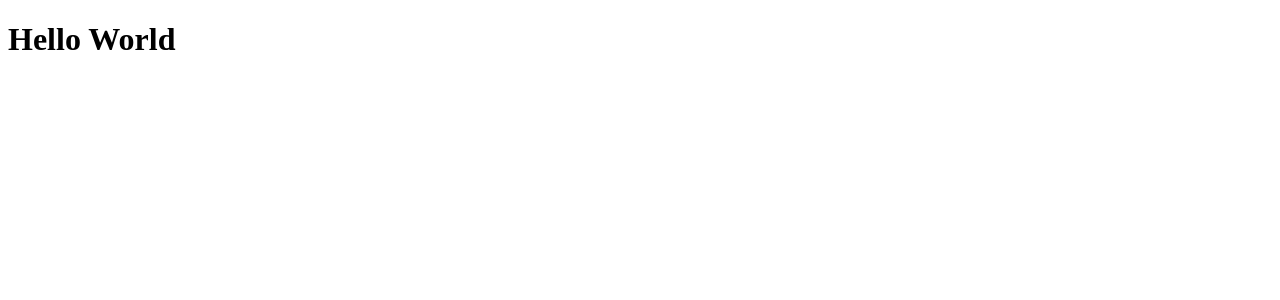
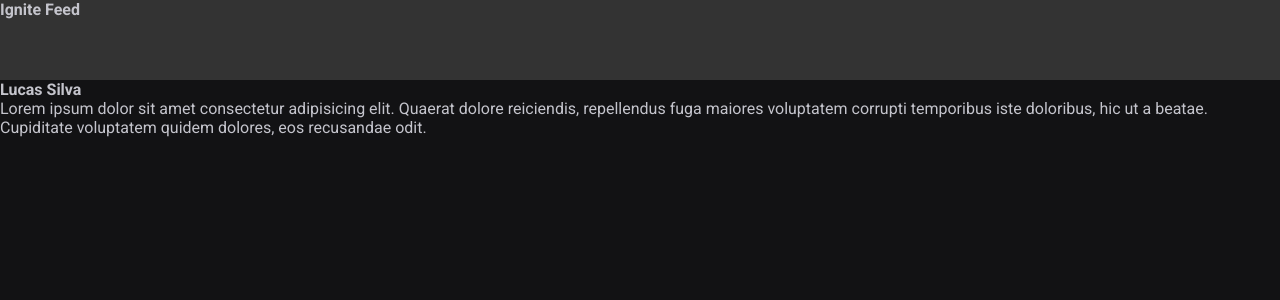
Before and after one commit to Lucas4994/Ignite-Feed, a React (Vite) app: page / in a window 1280 px wide. Shown: the top 300 px of the page. Built offline with nearby package versions, Linux system fonts and the light colour scheme.

Commit message:
Add global style

```diff
--- a/index.html
+++ b/index.html
@@ -1,13 +1,20 @@
 <!DOCTYPE html>
 <html lang="en">
+
 <head>
   <meta charset="UTF-8" />
+  <link rel="preconnect" href="https://fonts.googleapis.com">
+  <link rel="preconnect" href="https://fonts.gstatic.com" crossorigin>
+  <link href="https://fonts.googleapis.com/css2?family=Roboto:wght@400;700&display=swap" rel="stylesheet">
   <link rel="icon" type="image/svg+xml" href="/src/favicon.svg" />
   <meta name="viewport" content="width=device-width, initial-scale=1.0" />
+
   <title>Vite App</title>
 </head>
+
 <body>
   <div id="root"></div>
   <script type="module" src="/src/main.jsx"></script>
 </body>
+
 </html>
--- a/src/App.jsx
+++ b/src/App.jsx
@@ -1,7 +1,17 @@
-function App() {
+import { Header } from "./components/Header";
+import { Post } from "./Post";
+
+import './global.css';
+
+export function App() {
   return (
-    <h1>Hello World</h1>
+    <div>
+      <Header />
+
+      <Post
+        author="Lucas Silva"
+        content="Lorem ipsum dolor sit amet consectetur adipisicing elit. Quaerat dolore reiciendis, repellendus fuga maiores voluptatem corrupti temporibus iste doloribus, hic ut a beatae. Cupiditate voluptatem quidem dolores, eos recusandae odit."
+      />
+    </div>
   )
 }
-
-export default App
--- /dev/null
+++ b/src/Post.jsx
@@ -0,0 +1,9 @@
+export function Post (props) {
+    return (
+        <div>
+            <strong>{props.author}</strong>
+            <p>{props.content}</p>
+        </div>
+
+    )
+}
--- /dev/null
+++ b/src/components/Header.jsx
@@ -0,0 +1,10 @@
+import styles from './Header.module.css'
+
+export function Header() {
+    return (
+        <header className={styles.header}>
+            <strong>Ignite Feed</strong>
+        </header>
+
+    );
+}
--- /dev/null
+++ b/src/components/Header.module.css
@@ -0,0 +1,4 @@
+.header {
+    background: #333;
+    height: 80px;
+}
--- /dev/null
+++ b/src/global.css
@@ -0,0 +1,30 @@
+:root{
+    --white: #ffffff;
+    --gray-100: #e1e1e6;
+    --gray-300: #c4c4cc;
+    --gray-400: #8d8d99;
+    --gray-600: #323238;
+    --gray-700: #29292e;
+    --gray-800: #202024;
+    --gray-900: #121214;
+
+    --green-500: #00875f;
+}
+
+* {
+    margin: 0;
+    padding: 0;
+    box-sizing: border-box;
+}
+
+body{
+    background: var(--gray-900);
+    color: var(--gray-300);
+    -webkit-font-smoothing: antialiased;
+}
+
+body, input, textarea, button {
+    font-family:  'Roboto', sans-serif;
+    font-weight: 400;
+    font-size: 1rem;
+}
--- a/src/main.jsx
+++ b/src/main.jsx
@@ -1,6 +1,7 @@
 import React from 'react'
 import ReactDOM from 'react-dom/client'
-import App from './App'
+import { App } from './App'
+import { Post } from './Post'
 
 ReactDOM.createRoot(document.getElementById('root')).render(
   <React.StrictMode>
```
Lines whose indentation alone changed are shown as unchanged.
